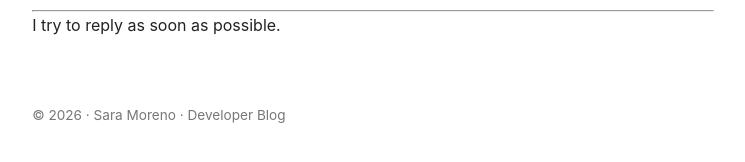
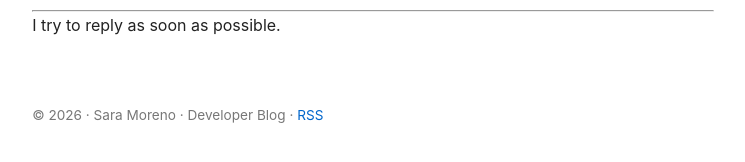
Before and after one commit to sarawittel/sarawittel.github.io, a Jekyll site: the page built from contact.md, in a window 1280 px wide. Shown: the part 568-730 px from the top of the page, without its empty margins (267-1012 px from the left). Built offline with Jekyll 4.4.1, drawn with Linux system fonts in a browser that asks for light colours.

Commit message:
Add RSS feed and sitemap

```diff
--- a/_includes/footer.html
+++ b/_includes/footer.html
@@ -1,3 +1,3 @@
 <footer>
-  <p>© {{ site.time | date: "%Y" }} · {{ site.title }}</p>
+  <p>© {{ site.time | date: "%Y" }} · {{ site.title }} · <a href="/feed.xml">RSS</a></p>
 </footer>
```
